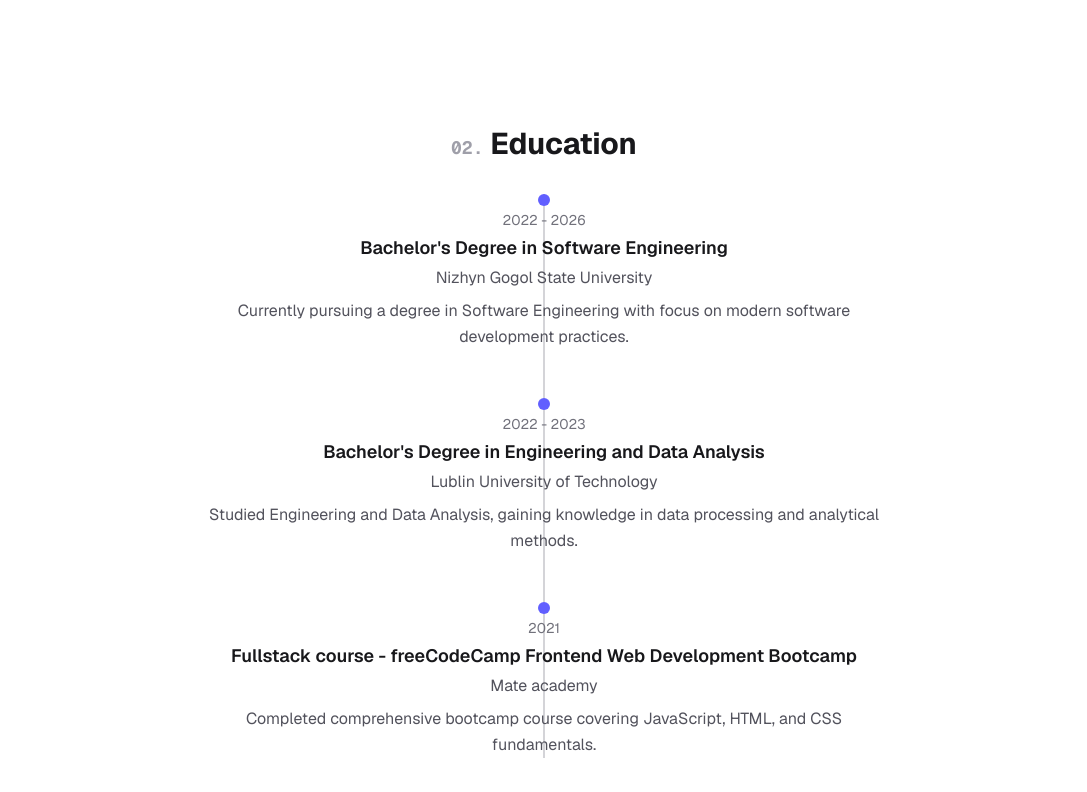
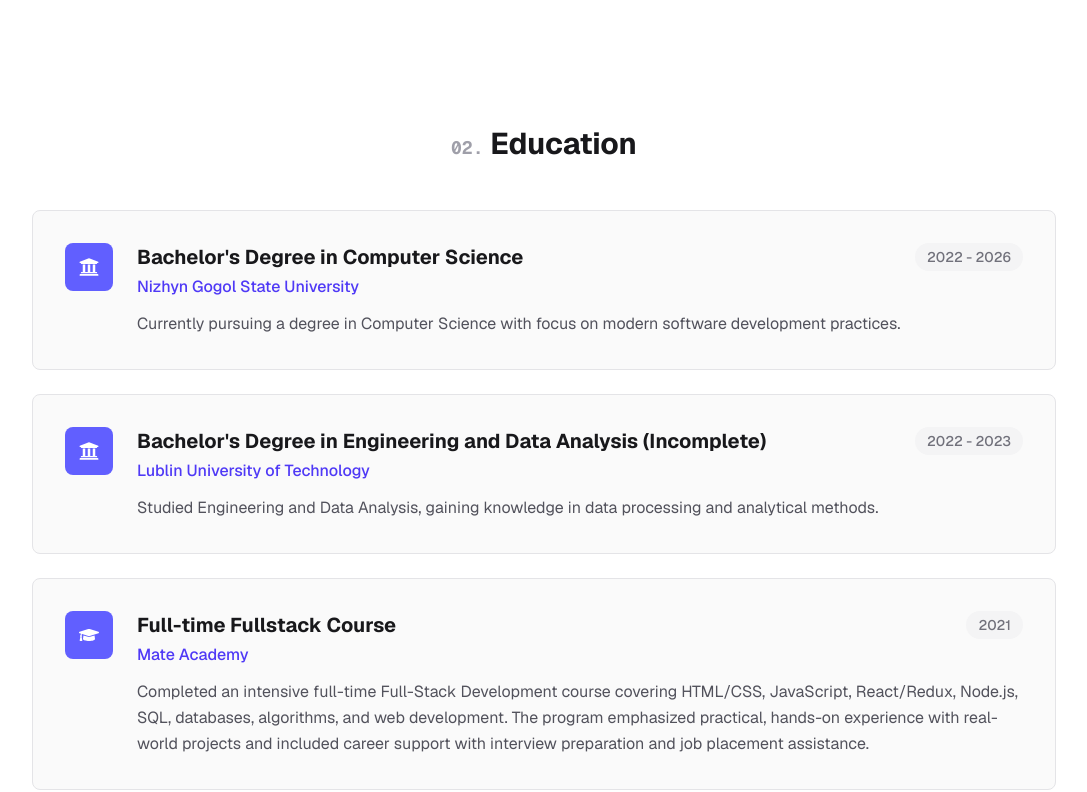
Before and after one commit to davinnchii/portfolio, a Next.js app: page / in a window 1280 px wide. Shown: the part 1488-2280 px from the top of the page, without its empty margins (136-1223 px from the left). Built offline with nearby package versions, Linux system fonts and the light colour scheme.

Commit message:
Education section enhancements

```diff
--- a/src/components/Education.tsx
+++ b/src/components/Education.tsx
@@ -1,4 +1,6 @@
 'use client';
+
+import { FaGraduationCap, FaUniversity } from 'react-icons/fa';
 
 export interface Education {
   period: string;
@@ -17,41 +19,52 @@ export default function Education({ sectionRef, education }: EducationProps) {
     <section
       ref={sectionRef}
       id="education"
-      className="mb-32 scroll-mt-24 opacity-0 translate-y-8 transition-all duration-700 text-center"
+      className="mb-32 scroll-mt-24 opacity-0 translate-y-8 transition-all duration-700"
     >
-      <div className="max-w-4xl mx-auto w-full">
-        <h2 className="text-2xl sm:text-3xl font-bold mb-8 text-zinc-900 dark:text-zinc-100">
+      <div className="max-w-5xl mx-auto w-full">
+        <h2 className="text-2xl sm:text-3xl font-bold mb-12 text-center text-zinc-900 dark:text-zinc-100">
           <span className="text-zinc-400 dark:text-zinc-600 font-mono text-lg">02.</span>{' '}
           Education
         </h2>
-        <div className="relative">
-          <div className="absolute left-1/2 top-0 bottom-0 w-0.5 bg-zinc-300 dark:bg-zinc-700 -translate-x-1/2"></div>
-          <div className="space-y-12 relative">
+        <div className="space-y-6">
           {education.map((edu, index) => (
             <div
               key={index}
-                className="relative transition-all duration-500 hover:translate-y-1"
+              className="group relative bg-zinc-50 dark:bg-zinc-900 border border-zinc-200 dark:border-zinc-800 rounded-lg p-6 sm:p-8 transition-all duration-300 hover:border-indigo-500 dark:hover:border-indigo-400 hover:shadow-lg hover:-translate-y-1"
             >
-                <div className="absolute left-1/2 top-1 w-3 h-3 rounded-full bg-indigo-500 dark:bg-indigo-400 -translate-x-1/2 -translate-y-1"></div>
-                <div className="pt-4">
-                  <div className="text-sm text-zinc-500 dark:text-zinc-500 mb-1">
+              <div className="flex flex-col sm:flex-row gap-4 sm:gap-6">
+                <div className="flex-shrink-0">
+                  <div className="w-12 h-12 rounded-lg bg-indigo-500 dark:bg-indigo-400 flex items-center justify-center text-white">
+                    {edu.institution.toLowerCase().includes('mate') ? (
+                      <FaGraduationCap className="text-xl" />
+                    ) : (
+                      <FaUniversity className="text-xl" />
+                    )}
+                  </div>
+                </div>
+                <div className="flex-1">
+                  <div className="flex flex-col sm:flex-row sm:items-start sm:justify-between gap-2 mb-3">
+                    <div>
+                      <h3 className="text-xl font-bold text-zinc-900 dark:text-zinc-100 mb-1">
+                        {edu.degree}
+                      </h3>
+                      <p className="text-base font-medium text-indigo-600 dark:text-indigo-400">
+                        {edu.institution}
+                      </p>
+                    </div>
+                    <div className="text-sm font-medium text-zinc-500 dark:text-zinc-500 bg-zinc-100 dark:bg-zinc-800 px-3 py-1 rounded-full whitespace-nowrap">
                       {edu.period}
                     </div>
-                  <h3 className="text-lg font-semibold text-zinc-900 dark:text-zinc-100 mb-1">
-                    {edu.degree}
-                  </h3>
-                  <p className="text-zinc-600 dark:text-zinc-400 mb-2">
-                    {edu.institution}
-                  </p>
-                  <p className="text-zinc-600 dark:text-zinc-400 leading-relaxed max-w-2xl mx-auto">
+                  </div>
+                  <p className="text-zinc-600 dark:text-zinc-400 leading-relaxed text-base">
                     {edu.description}
                   </p>
+                </div>
               </div>
             </div>
           ))}
         </div>
       </div>
-      </div>
     </section>
   );
 }
--- a/src/data/portfolio.ts
+++ b/src/data/portfolio.ts
@@ -45,20 +45,20 @@ export const education: Education[] = [
   {
     period: '2022 - 2026',
     institution: 'Nizhyn Gogol State University',
-    degree: 'Bachelor\'s Degree in Software Engineering',
-    description: 'Currently pursuing a degree in Software Engineering with focus on modern software development practices.',
+    degree: 'Bachelor\'s Degree in Computer Science',
+    description: 'Currently pursuing a degree in Computer Science with focus on modern software development practices.',
   },
   {
     period: '2022 - 2023',
     institution: 'Lublin University of Technology',
-    degree: 'Bachelor\'s Degree in Engineering and Data Analysis',
+    degree: 'Bachelor\'s Degree in Engineering and Data Analysis (Incomplete)',
     description: 'Studied Engineering and Data Analysis, gaining knowledge in data processing and analytical methods.',
   },
   {
     period: '2021',
-    institution: 'Mate academy',
-    degree: 'Fullstack course - freeCodeCamp Frontend Web Development Bootcamp',
-    description: 'Completed comprehensive bootcamp course covering JavaScript, HTML, and CSS fundamentals.',
+    institution: 'Mate Academy',
+    degree: 'Full-time Fullstack Course',
+    description: 'Completed an intensive full-time Full-Stack Development course covering HTML/CSS, JavaScript, React/Redux, Node.js, SQL, databases, algorithms, and web development. The program emphasized practical, hands-on experience with real-world projects and included career support with interview preparation and job placement assistance.',
   },
 ];
 
```
Lines whose indentation alone changed are shown as unchanged.
